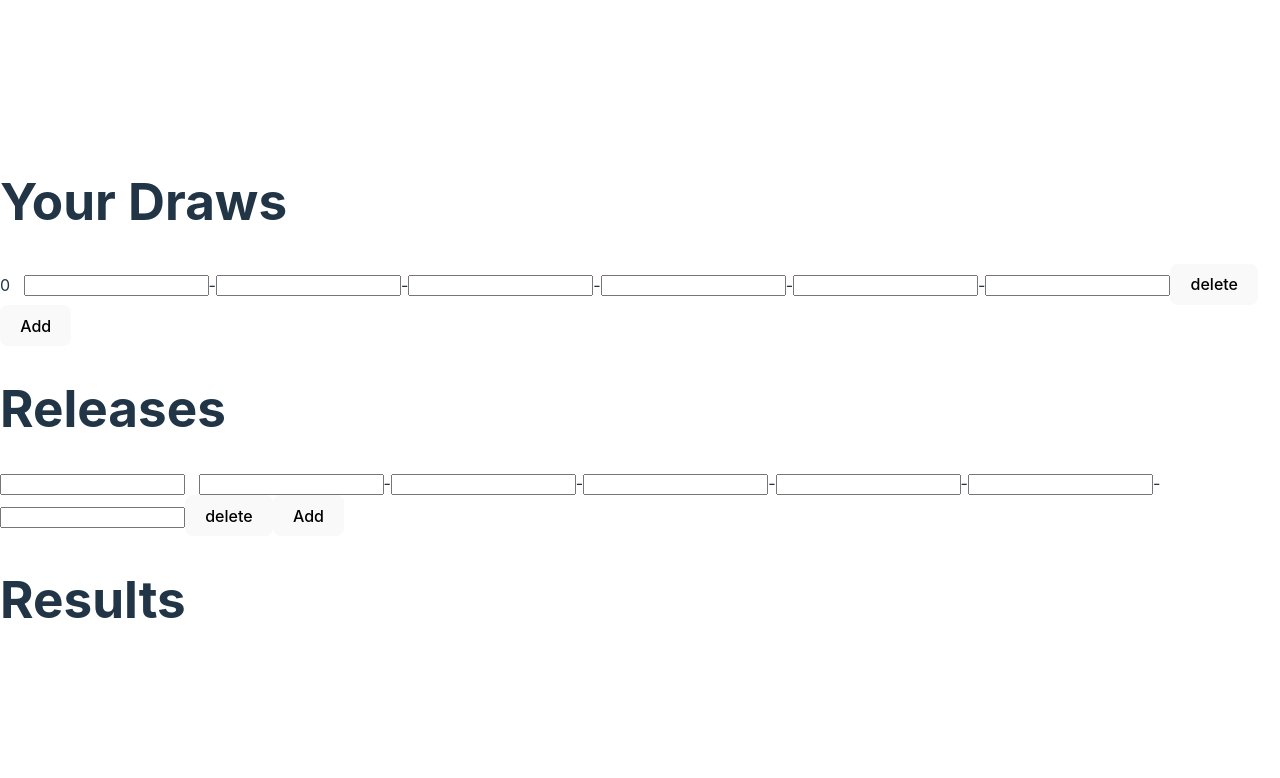
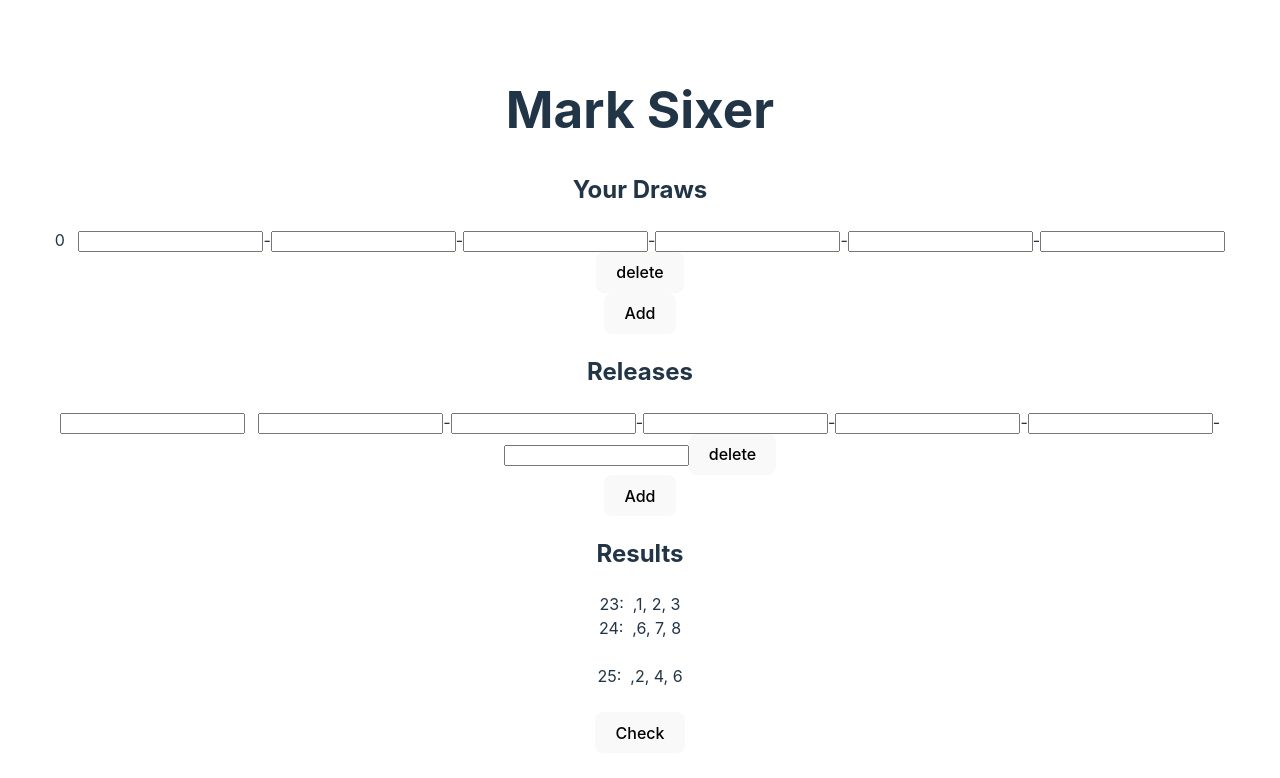
Before and after one commit to Marcussyl/mark-sixer, a React (Vite) app: page / in a window 1280 px wide. Shown: the top 778 px of the page. Built offline with nearby package versions, Linux system fonts and the light colour scheme.

Commit message:
Up lift states in Releases and Draws to App

```diff
--- a/src/App.jsx
+++ b/src/App.jsx
@@ -1,33 +1,75 @@
+import './App.css'
+import Draws from './components/draws.jsx'
+import Releases from './components/releases.jsx'
+import Results  from './components/results.jsx'
 import { useState } from 'react'
-import reactLogo from './assets/react.svg'
-import viteLogo from '/vite.svg'
-import './App.css'
 
 function App() {
-  const [count, setCount] = useState(0)
+  const [draws, setDraws] = useState([['', '', '', '', '', '']])
+  const [releases, setReleases] = useState([['', '', '', '', '', '']])
+  const [results, setResults] = useState([])
+
+  //Draws handlers
+  const addDrawHandler = () => {
+      const newDraws = [...draws, ['', '', '', '', '', '']]
+      setDraws(newDraws)
+  }
+
+  const changeDrawHandler = (idx, inputIdx, value) => {
+      const newDraws = [...draws]
+      newDraws[idx][inputIdx] = value
+      setDraws(newDraws)
+  }
+
+  const deleteDrawHandler = (idx) => {
+      const newDraws = [...draws.slice(0, idx), ...draws.slice(idx + 1)]
+      setDraws(newDraws)
+  }
+
+
+  //Releases handlers
+  const addReleaseHandler = () => {
+      const newReleases = [...releases, ['', '', '', '', '', '']]
+      setReleases(newReleases)
+  }
+
+  const changeReleaseHandler = (idx, inputIdx, value) => {
+      const newReleases = [...releases]
+      newReleases[idx][inputIdx] = value
+  }
+
+  const deleteReleaseHandler = (idx) => {
+      const newReleases = [...releases.slice(0, idx), ...releases.slice(idx + 1)]
+      setReleases(newReleases)
+  }
+
+  //Results handlers
+  const checkHandler = () => {
+    const newResults = [...results]
+    for(let drawIdx = 0; drawIdx < draws.length; drawIdx++) {
+          newResults[drawIdx] = []
+          for (let releaseIdx = 0; releaseIdx < releases.length; releaseIdx++) {
+            let tempResult = [];
+            for (let i = 0; i < 6; i++) {
+              if (draws[drawIdx][i] === releases[releaseIdx][i]) {
+                tempResult.push(releases[releaseIdx][i]);
+              }
+            }
+            if (tempResult.length >= 3) {
+              newResults[drawIdx] = [...newResults[drawIdx], {releaseIdx: tempResult}];
+              setResults(newResults);
+            }
+        }
+    }
+  }
 
   return (
     <>
-      <div>
-        <a href="https://vitejs.dev" target="_blank">
-          <img src={viteLogo} className="logo" alt="Vite logo" />
-        </a>
-        <a href="https://react.dev" target="_blank">
-          <img src={reactLogo} className="logo react" alt="React logo" />
-        </a>
-      </div>
-      <h1>Vite + React</h1>
-      <div className="card">
-        <button onClick={() => setCount((count) => count + 1)}>
-          count is {count}
-        </button>
-        <p>
-          Edit <code>src/App.jsx</code> and save to test HMR
-        </p>
-      </div>
-      <p className="read-the-docs">
-        Click on the Vite and React logos to learn more
-      </p>
+      <h1>Mark Sixer</h1>
+      <Draws draws={draws} addDrawHandler={addDrawHandler} changeDrawHandler={changeDrawHandler} deleteDrawHandler={deleteDrawHandler}/>
+      <Releases releases={releases} addReleaseHandler={addReleaseHandler} changeReleaseHandler={changeReleaseHandler} deleteReleaseHandler={deleteReleaseHandler}/>
+      <Results results={[[{23:[1,2,3]},{24:[6,7,8]}],[{25:[2,4,6]}]]}/>
+      <button type='button' onClick={checkHandler}>Check</button>
     </>
   )
 }
--- a/src/components/draws.jsx
+++ b/src/components/draws.jsx
@@ -1,36 +1,26 @@
-import { useState } from 'react'
 import Draw from './draw.jsx'
-
-function Draws() {
-    const [draws, setDraws] = useState([['', '', '', '', '', '']])
-
-    const addHandler = () => {
-        const newDraws = [...draws, ['', '', '', '', '', '']]
-        setDraws(newDraws)
-    }
-
-    const changeHandler = (idx, inputIdx, value) => {
-        const newDraws = [...draws]
-        newDraws[idx][inputIdx] = value
-        setDraws(newDraws)
-    }
-
-    const deleteHandler = (idx) => {
-        const newDraws = [...draws.slice(0, idx), ...draws.slice(idx + 1)]
-        setDraws(newDraws)
-    }
+import PropTypes from 'prop-types'
+function Draws(props) {
+    const {draws, addDrawHandler, deleteDrawHandler, changeDrawHandler} = props
 
     return (
         <>
-            <h1>Your Draws</h1>
+            <h2>Your Draws</h2>
             {
                 draws.map((draw, idx) => (
-                    <Draw key={idx} id={idx} draw={draw} onChange={(inputIdx, value) => changeHandler(idx, inputIdx, value)} deleteHandler={() => deleteHandler(idx)}/>
+                    <Draw key={idx} id={idx} draw={draw} onChange={(inputIdx, value) => changeDrawHandler(idx, inputIdx, value)} deleteHandler={() => deleteDrawHandler(idx)}/>
                 ))
             }
-            <button type="button" onClick={addHandler}>Add</button>
+            <button type="button" onClick={addDrawHandler}>Add</button>
         </>
     )
 }
 
+Draws.propTypes = {
+    draws: PropTypes.number.isRequired,
+    addDrawHandler: PropTypes.func.isRequired,
+    deleteDrawHandler: PropTypes.func.isRequired,
+    changeDrawHandler: PropTypes.func.isRequired
+};
+
 export default Draws
--- a/src/components/release.jsx
+++ b/src/components/release.jsx
@@ -5,8 +5,8 @@ function Release (props) {
 
     return (
         <>
-            <input type="number" id="release" name="release"></input> &nbsp;&nbsp;
-            <input type="number" id="release" name="release"></input>-<input type="number" id="release" name="release"></input>-<input type="number" id="release" name="release"></input>-<input type="number" id="release" name="release"></input>-<input type="number" id="release" name="release"></input>-<input type="number" id="release" name="release"></input>
+            <input type="text" id="release" name="release"></input> &nbsp;&nbsp;
+            <input type="text" id="release" name="release"></input>-<input type="text" id="release" name="release"></input>-<input type="text" id="release" name="release"></input>-<input type="text" id="release" name="release"></input>-<input type="text" id="release" name="release"></input>-<input type="text" id="release" name="release"></input>
             <button type="button" onClick={deleteHandler}>delete</button>
         </>
     )
--- a/src/components/releases.jsx
+++ b/src/components/releases.jsx
@@ -1,35 +1,28 @@
 import Release from './release.jsx'
-import {useState} from 'react'
+import PropTypes from 'prop-types'
 
-function Releases () {
-    const [releases, setReleases] = useState([['', '', '', '', '', '']])
-
-    const addHandler = () => {
-        const newReleases = [...releases, ['', '', '', '', '', '']]
-        setReleases(newReleases)
-    }
-
-    const changeHandler = (idx, inputIdx, value) => {
-        const newReleases = [...releases]
-        newReleases[idx][inputIdx] = value
-    }
-
-    const deleteHandler = (idx) => {
-        const newReleases = [...releases.slice(0, idx), ...releases.slice(idx + 1)]
-        setReleases(newReleases)
-    }
+function Releases (props) {
+    const {releases, addReleaseHandler, changeReleaseHandler, deleteReleaseHandler} = props
 
     return (
         <>
-            <h1>Releases</h1>
+            <h2>Releases</h2>
             {
                 releases.map((release, idx) => (
-                    <Release key={idx} release={release} onChange={(inputIdx, value) => changeHandler(idx, inputIdx, value)} deleteHandler={() => deleteHandler(idx)}/>
+                    <Release key={idx} release={release} onChange={(inputIdx, value) => changeReleaseHandler(idx, inputIdx, value)} deleteHandler={() => deleteReleaseHandler(idx)}/>
                 ))
             }
-            <button type='button' onClick={addHandler}>Add</button>
+            <br></br>
+            <button type='button' onClick={addReleaseHandler}>Add</button>
         </>
     )
 }
 
+Releases.propTypes = {
+    releases: PropTypes.number.isRequired,
+    addReleaseHandler: PropTypes.func.isRequired,
+    deleteReleaseHandler: PropTypes.func.isRequired,
+    changeReleaseHandler: PropTypes.func.isRequired
+};
+
 export default Releases
--- a/src/components/results.jsx
+++ b/src/components/results.jsx
@@ -1,12 +1,39 @@
-function Results () {
+import PropTypes from 'prop-types'
 
+function Results (props) {
+    const {results} = props
 
     return (
         <div>
-            <h1>Results</h1>
-
+            <h2>Results</h2>
+            {results.map((row, rowIndex) => (
+                <div key={rowIndex}>
+                    {row.map((item, itemIndex) => {
+                        // Extract the key and value from the dictionary
+                        const [key, value] = Object.entries(item)[0];
+                        return (
+                            <div key={itemIndex}>
+                                {/* Display the key */}
+                                {key}: &nbsp;,
+                                {/* Display the array of numbers */}
+                                {value.join(', ')}
+                            </div>
+                        );
+                    })}
+                    <br></br>
+                </div>
+            ))}
         </div>
     )
 }
 
+const dictionaryShape = PropTypes.shape({
+    // Each dictionary has a single key-value pair, where the key is a number and the value is an array of numbers
+    [PropTypes.number.isRequired]: PropTypes.arrayOf(PropTypes.number.isRequired).isRequired,
+});
+
+Results.propTypes = {
+    results: PropTypes.arrayOf(PropTypes.arrayOf(dictionaryShape)).isRequired,
+}
+
 export default Results
--- a/src/main.jsx
+++ b/src/main.jsx
@@ -1,14 +1,11 @@
 import React from 'react'
 import ReactDOM from 'react-dom/client'
 import './index.css'
-import Draws from './components/draws.jsx'
-import Releases from './components/releases.jsx'
-import Results  from './components/results.jsx'
+import App from './App.jsx'
+
 
 ReactDOM.createRoot(document.getElementById('root')).render(
   <React.StrictMode>
-    <Draws />
-    <Releases />
-    <Results />
+    <App />
   </React.StrictMode>,
 )
```
